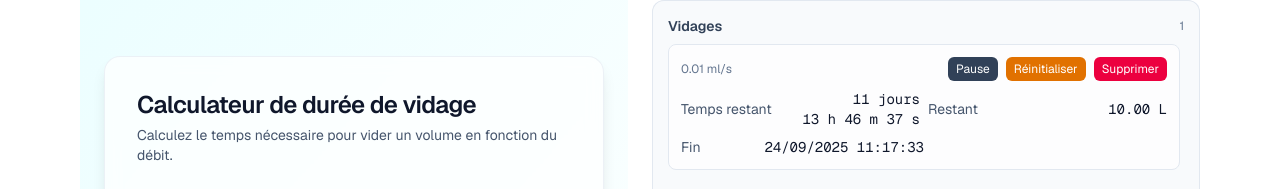
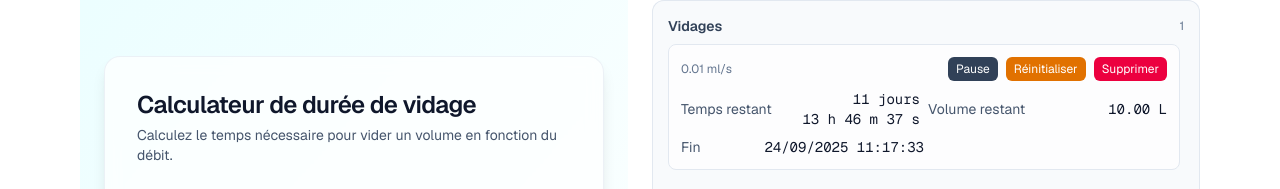
Before and after one commit to RemiGirard/pamVolum, a Next.js app in the folder next-app/: page / in a window 1280 px wide. Both pictures are taken after a click on the button "Démarrer le vidage". Shown: the part 164-353 px from the top of the page. Built offline with nearby package versions, Linux system fonts and the light colour scheme.

Commit message:
feat: change name

```diff
--- a/next-app/src/Presentation/components/ExperimentList.tsx
+++ b/next-app/src/Presentation/components/ExperimentList.tsx
@@ -100,7 +100,7 @@ export default function ExperimentList({ experiments, onTogglePause, onReset, on
                     </span>
                   </div>
                   <div className="flex items-center justify-between">
-                    <span className="text-slate-600 dark:text-slate-300">Restant</span>
+                    <span className="text-slate-600 dark:text-slate-300">Volume restant</span>
                     <span className="font-mono text-slate-900 dark:text-slate-100">{remainingL} L</span>
                   </div>
                   <div className="flex items-center justify-between col-span-2 w-1/2">
```
